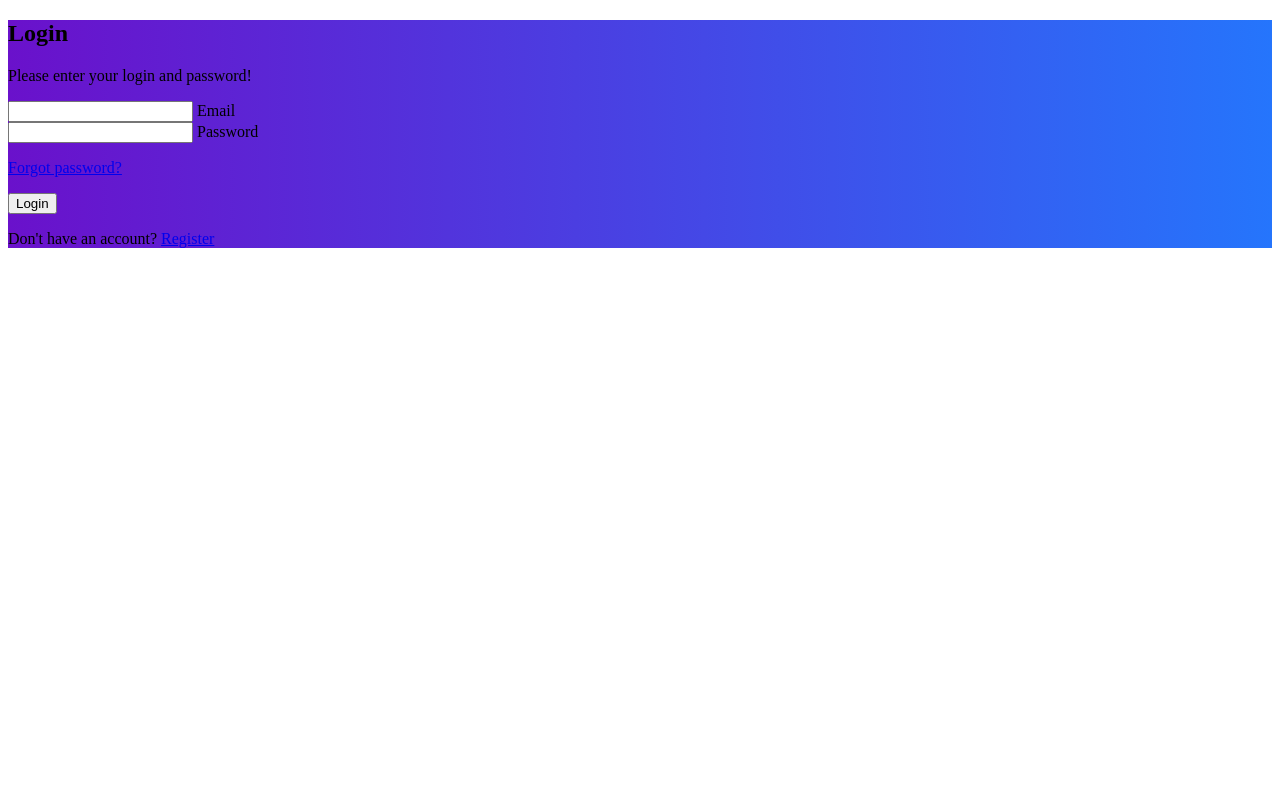
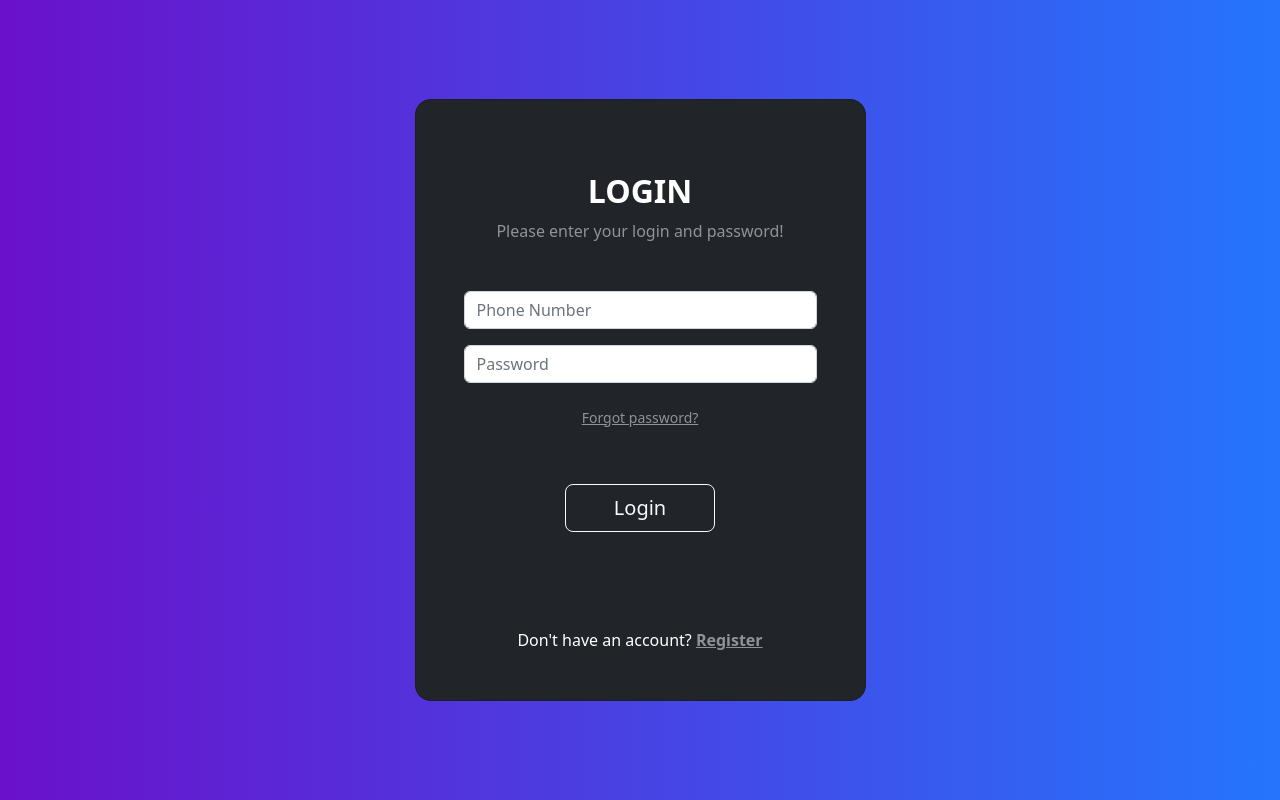
Before and after one commit to parsapap/online-shop, a Django app: template shop_django/M/accounts/templates/accounts/login.html in a window 1280 px wide. Run offline with Django 4.2, Linux system fonts and the light colour scheme; the template is opened without the code that fills it: values that come from a table or form of the project are taken from there, others are empty.

Commit message:
Templates | login.html | Edit login.html and add style tag

```diff
--- a/shop_django/M/accounts/templates/accounts/login.html
+++ b/shop_django/M/accounts/templates/accounts/login.html
@@ -1,10 +1,22 @@
-{% load static %}
 <!DOCTYPE html>
 <html lang="en">
 <head>
-    <link rel="stylesheet" href="{% static 'accounts/css/login_styles.css' %}">
+    <link href="https://cdn.jsdelivr.net/npm/bootstrap@5.2.3/dist/css/bootstrap.min.css" rel="stylesheet"
+          integrity="sha384-rbsA2VBKQhggwzxH7pPCaAqO46MgnOM80zW1RWuH61DGLwZJEdK2Kadq2F9CUG65" crossorigin="anonymous">
     <meta charset="UTF-8">
     <title>Login</title>
+    <style>
+        .gradient-custom {
+            /* fallback for old browsers */
+            background: #6a11cb;
+
+            /* Chrome 10-25, Safari 5.1-6 */
+            background: -webkit-linear-gradient(to right, rgba(106, 17, 203, 1), rgba(37, 117, 252, 1));
+
+            /* W3C, IE 10+/ Edge, Firefox 16+, Chrome 26+, Opera 12+, Safari 7+ */
+            background: linear-gradient(to right, rgba(106, 17, 203, 1), rgba(37, 117, 252, 1))
+        }
+    </style>
 </head>
 <body>
 <section class="vh-100 gradient-custom">
@@ -19,26 +31,21 @@
                             <h2 class="fw-bold mb-2 text-uppercase">Login</h2>
                             <p class="text-white-50 mb-5">Please enter your login and password!</p>
 
-                            <div class="form-outline form-white mb-4">
-                                <input type="email" id="typeEmailX" class="form-control form-control-lg"/>
-                                <label class="form-label" for="typeEmailX">Email</label>
-                            </div>
+                                <div class="form-outline form-white mb-4">
+                                    {{ form.as_p }}
 
-                            <div class="form-outline form-white mb-4">
-                                <input type="password" id="typePasswordX" class="form-control form-control-lg"/>
-                                <label class="form-label" for="typePasswordX">Password</label>
-                            </div>
+                                </div>
 
                             <p class="small mb-5 pb-lg-2"><a class="text-white-50" href="#!">Forgot password?</a></p>
 
                             <button class="btn btn-outline-light btn-lg px-5" type="submit">Login</button>
 
 
-
                         </div>
 
                         <div>
-                            <p class="mb-0">Don't have an account? <a href="{% url 'accounts:user_register' %}" class="text-white-50 fw-bold">Register</a>
+                            <p class="mb-0">Don't have an account? <a href="{% url 'accounts:user_register' %}"
+                                                                      class="text-white-50 fw-bold">Register</a>
                             </p>
                         </div>
 
```
